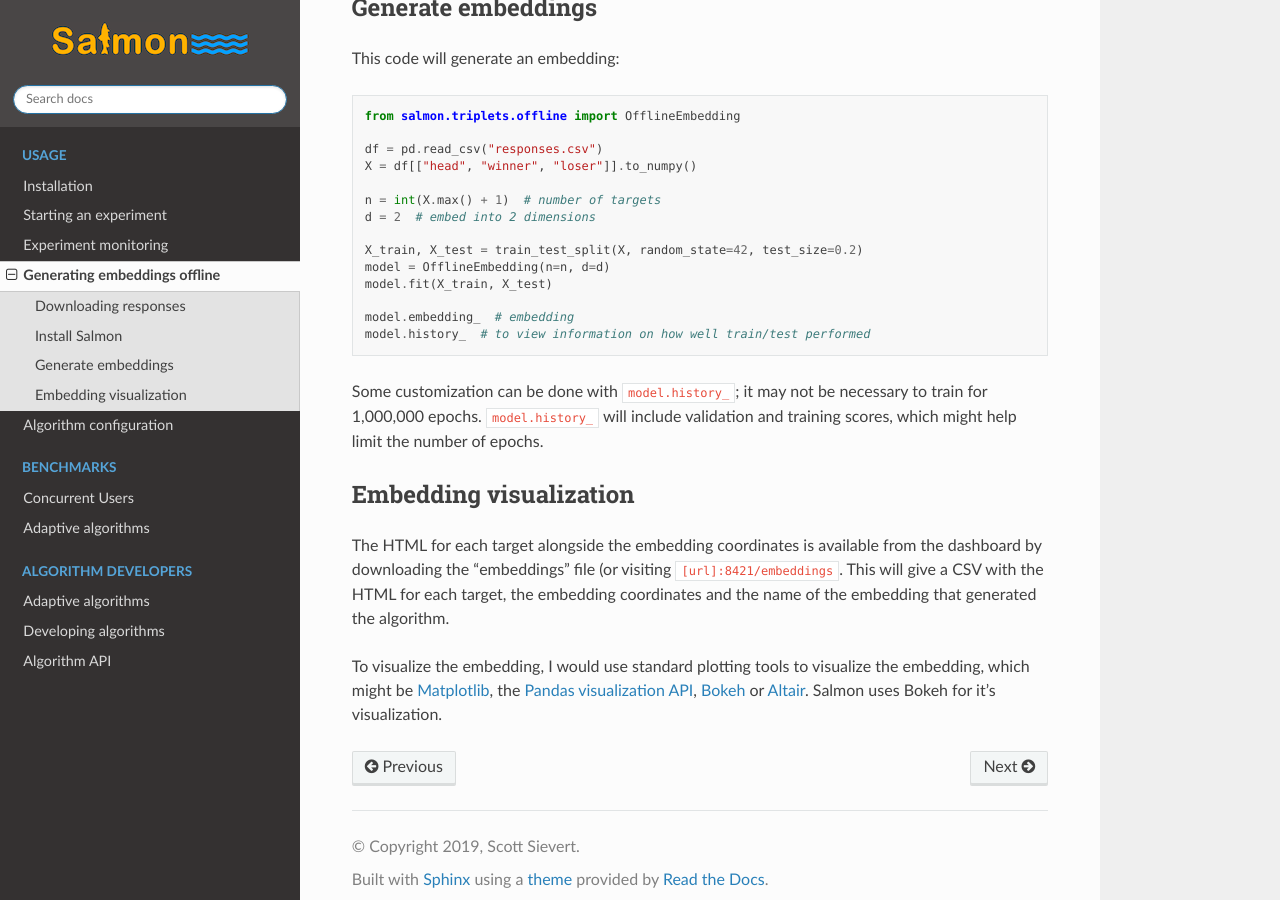
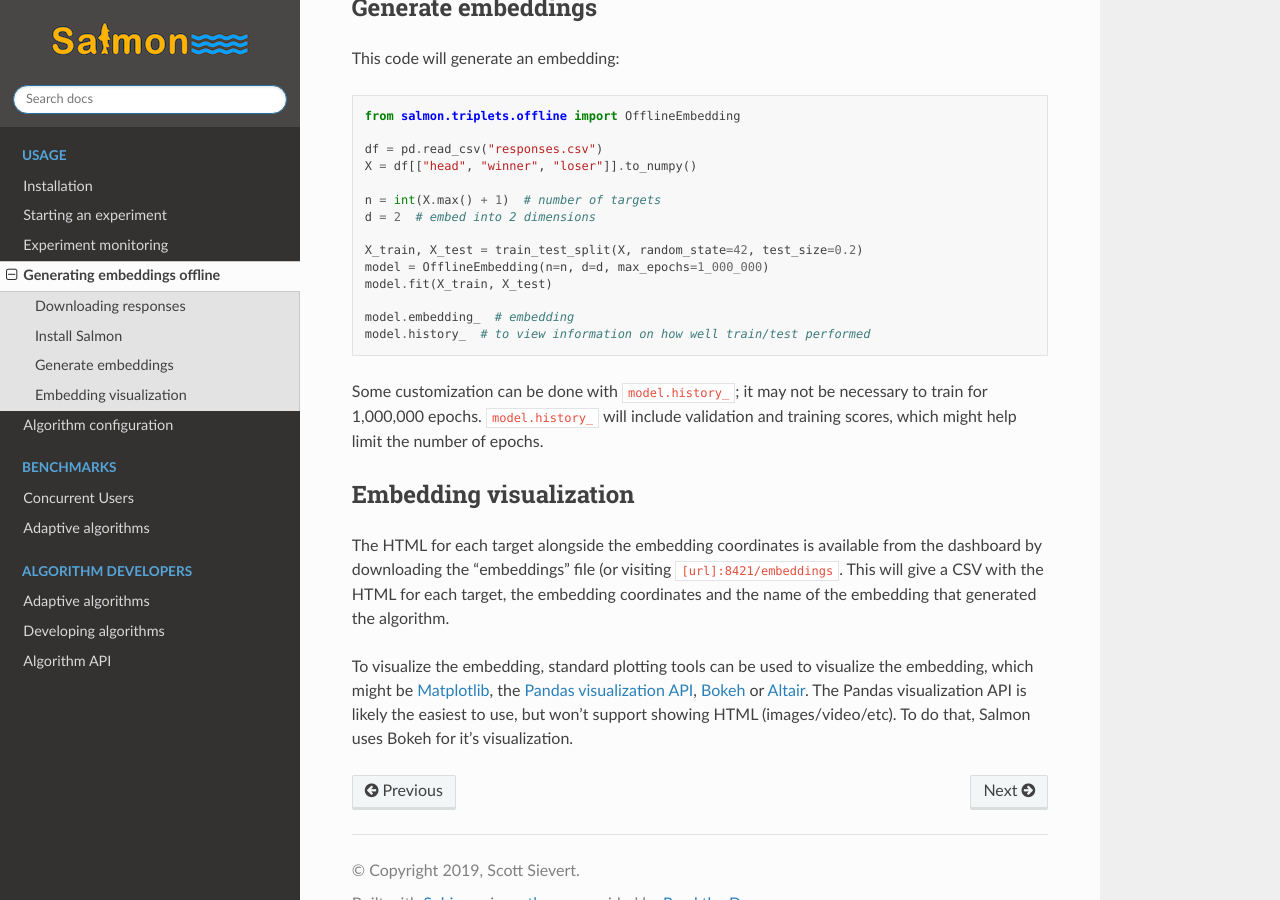
Before and after one commit to stsievert/salmon, a Sphinx documentation site: the page built from docs/source/offline.rst, in a window 1280 px wide and 900 px high, scrolled down 775 px. Built offline with Sphinx 7.4.7 and the Read the Docs theme 2.0.0, drawn with Linux system fonts in a browser that asks for light colours.

Commit message:
update viz docs

```diff
--- a/docs/source/offline.rst
+++ b/docs/source/offline.rst
@@ -47,7 +47,7 @@ This code will generate an embedding:
    d = 2  # embed into 2 dimensions
 
    X_train, X_test = train_test_split(X, random_state=42, test_size=0.2)
-   model = OfflineEmbedding(n=n, d=d)
+   model = OfflineEmbedding(n=n, d=d, max_epochs=1_000_000)
    model.fit(X_train, X_test)
 
    model.embedding_  # embedding
@@ -66,9 +66,11 @@ the dashboard by downloading the "embeddings" file (or visiting
 the embedding coordinates and the name of the embedding that generated the
 algorithm.
 
-To visualize the embedding, I would use standard plotting tools to visualize
+To visualize the embedding, standard plotting tools can be used to visualize
 the embedding, which might be `Matplotlib`_, the `Pandas visualization API`_,
-`Bokeh`_ or `Altair`_. Salmon uses Bokeh for it's visualization.
+`Bokeh`_ or `Altair`_. The Pandas visualization API is likely the easiest to
+use, but won't support showing HTML (images/video/etc). To do that, Salmon uses
+Bokeh for it's visualization.
 
 
 .. _Pandas visualization API: https://pandas.pydata.org/pandas-docs/stable/user_guide/visualization.html
```
